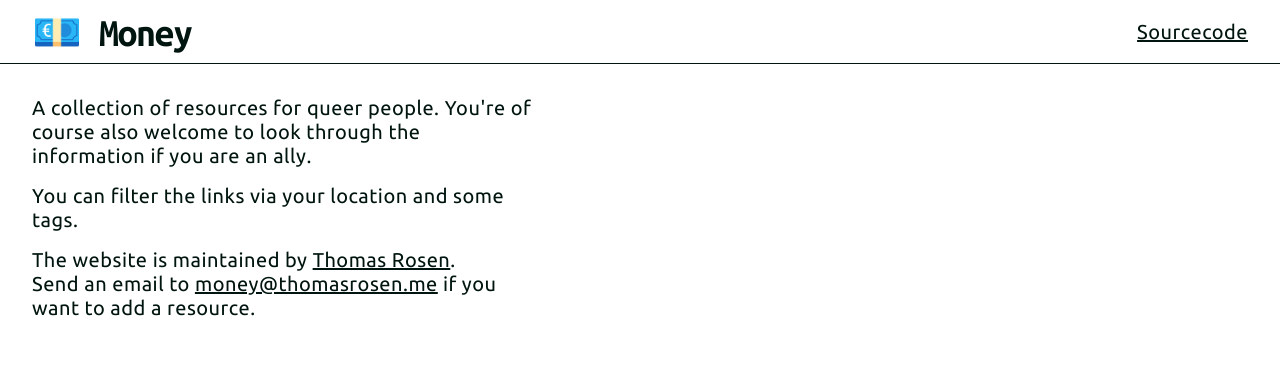
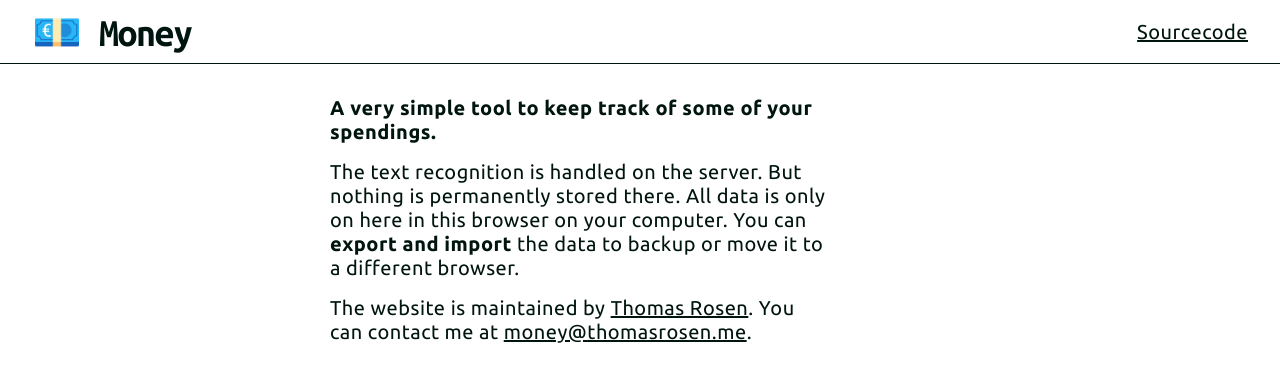
Before and after one commit to thomasrosen/money, a React (Create React App) app: page / in a window 1280 px wide. Shown: the top 382 px of the page. Built offline with nearby package versions, Linux system fonts and the light colour scheme.

Commit message:
Update App.js

```diff
--- a/src/components/App.js
+++ b/src/components/App.js
@@ -18,15 +18,19 @@ export default function App() {
     </header>
 
     <main>
-      <p>A collection of resources for queer people. You're of course also welcome to look through the information if you are an ally.</p>
+      <div style={{
+        width: 'var(--content-box-width)',
+        maxWidth: '100%',
+        margin: '0 auto',
+      }}>
+        <p><strong>A very simple tool to keep track of some of your spendings.</strong></p>
 
-      <p>You can filter the links via your location and some tags.</p>
+        <p>The text recognition is handled on the server. But nothing is permanently stored there. All data is only on here in this browser on your computer. You can <strong>export and import</strong> the data to backup or move it to a different browser.</p>
 
-      <p>
-        The website is maintained by <a href="https://thomasrosen.me/" target="_blank" rel="noreferrer">Thomas Rosen</a>.<br />
-        Send an email to <a href="mailto:money@thomasrosen.me">money@thomasrosen.me</a> if you want to add a resource.
-      </p>
-
+        <p>
+          The website is maintained by <a href="https://thomasrosen.me/" target="_blank" rel="noreferrer">Thomas Rosen</a>. You can contact me at <a href="mailto:money@thomasrosen.me">money@thomasrosen.me</a>.
+        </p>
+      </div>
       <br />
       <br />
 
```
